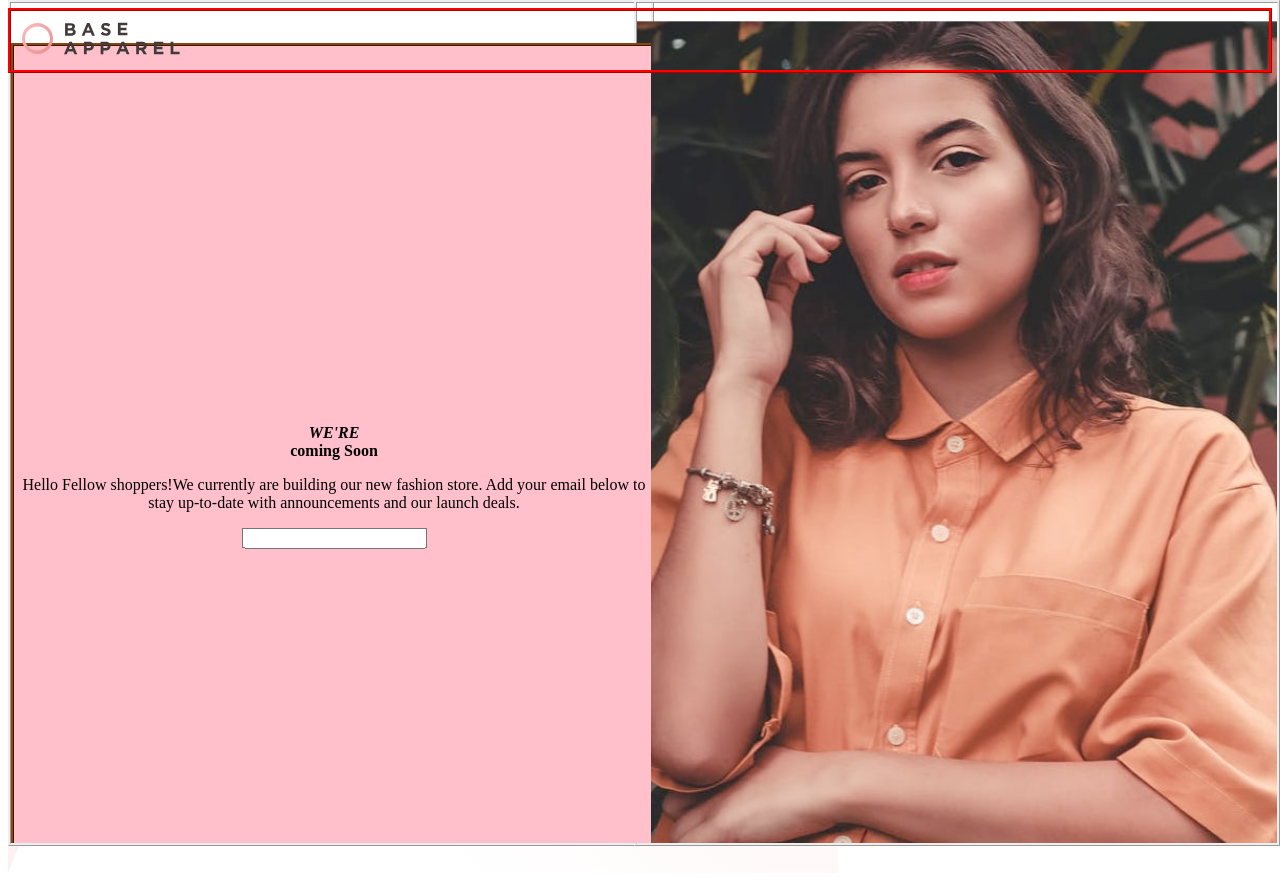
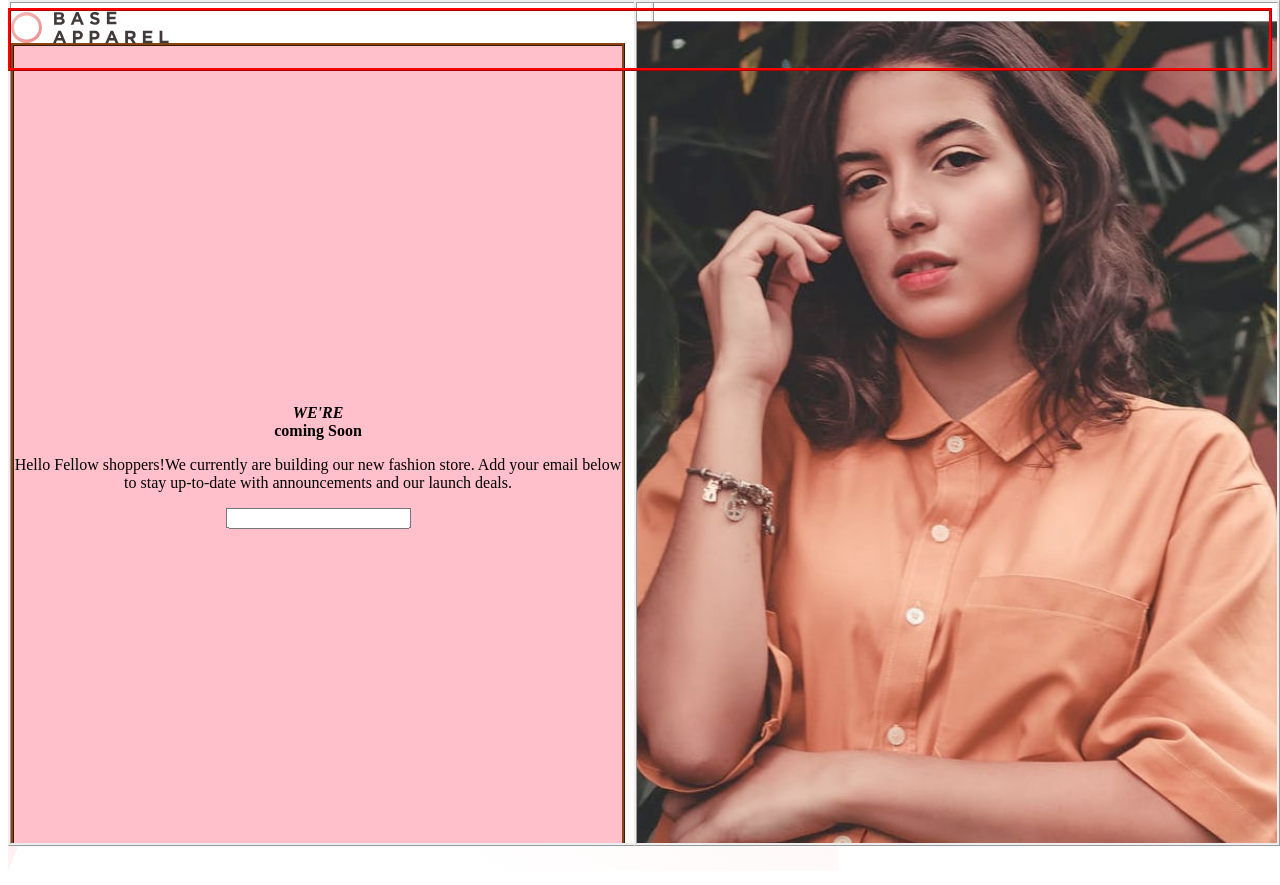
Before and after one commit to EPIC448/Base-apparel, a plain HTML site: page index.html in a window 1280 px wide. Drawn offline with Linux system fonts and the light colour scheme; a web font is replaced by a local one.

Commit message:
style sheet working to split the page.

```diff
--- a/styles.css
+++ b/styles.css
@@ -24,7 +24,7 @@
 
 
     header {
-      padding: 11px;
+      padding-bottom: 20px;
       position: relative;
       border-color: red;
       border-style: ridge;
@@ -55,7 +55,8 @@
 .left {
   left: 0;
   position: sticky;
-  width: 100%;
+  width: 95%;
+  height: 95%;
   /* padding-top: 30px; */
   background-color: pink;
   z-index: 2 ;
```
